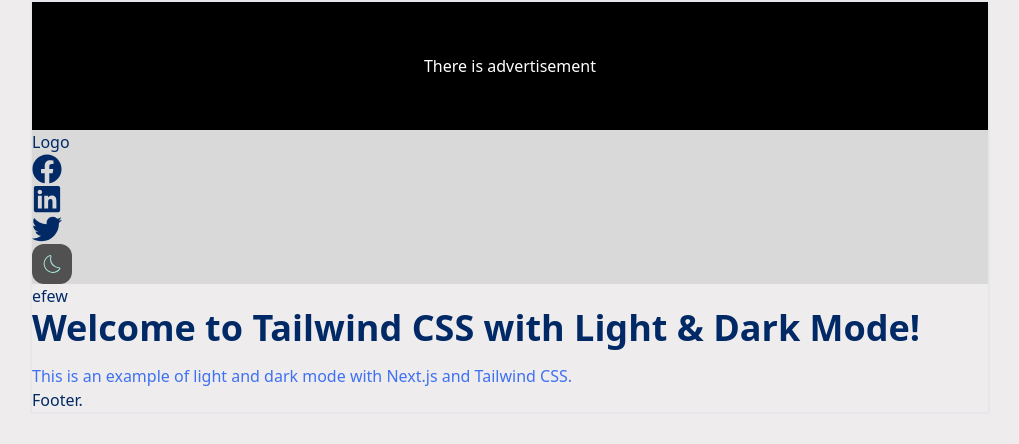
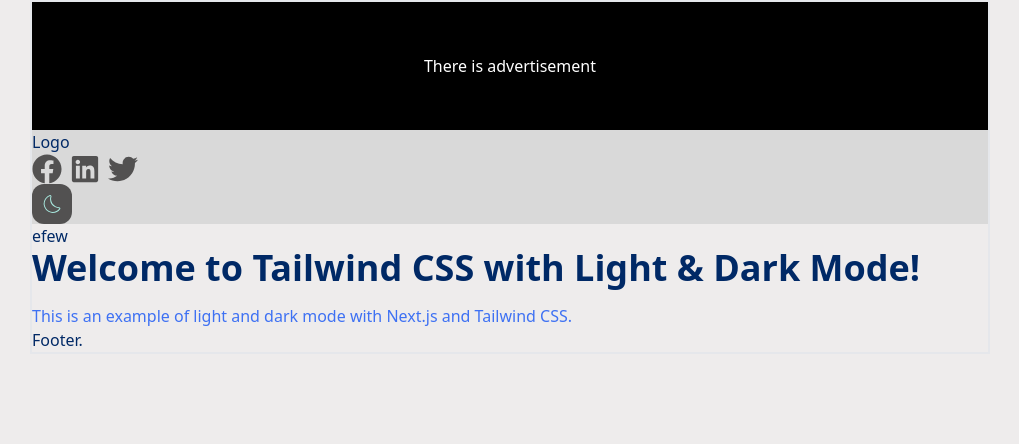
Before and after one commit to khachatryanhovhannes/news-website, a Next.js app: page / in a window 1280 px wide. Shown: the top 444 px of the page, without its empty margins (130-1149 px from the left). Built offline with nearby package versions, Linux system fonts and the light colour scheme.

Commit message:
develop: Adding styles menu

```diff
--- a/components/atoms/social_icons/index.tsx
+++ b/components/atoms/social_icons/index.tsx
@@ -1,11 +1,18 @@
+import Link from "next/link";
 import { FaFacebook, FaLinkedin, FaTwitter } from "react-icons/fa";
 
 export default function SocialIcons() {
   return (
-    <div className="text-3xl">
-      <FaFacebook />
-      <FaLinkedin />
-      <FaTwitter />
+    <div className="text-3xl flex gap-2 text-background-secondary-dark dark:text-background-secondary-light">
+      <Link href="/" target="_blank">
+        <FaFacebook />
+      </Link>
+      <Link href="/" target="_blank">
+        <FaLinkedin />
+      </Link>
+      <Link href="/" target="_blank">
+        <FaTwitter />
+      </Link>
     </div>
   );
 }
```
